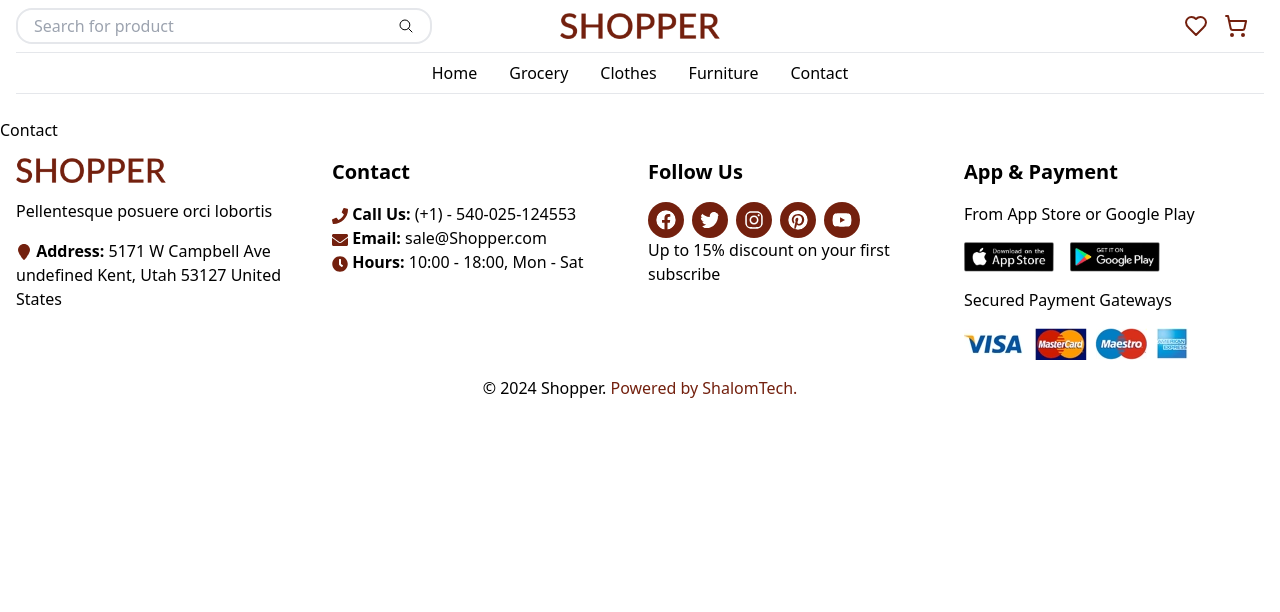
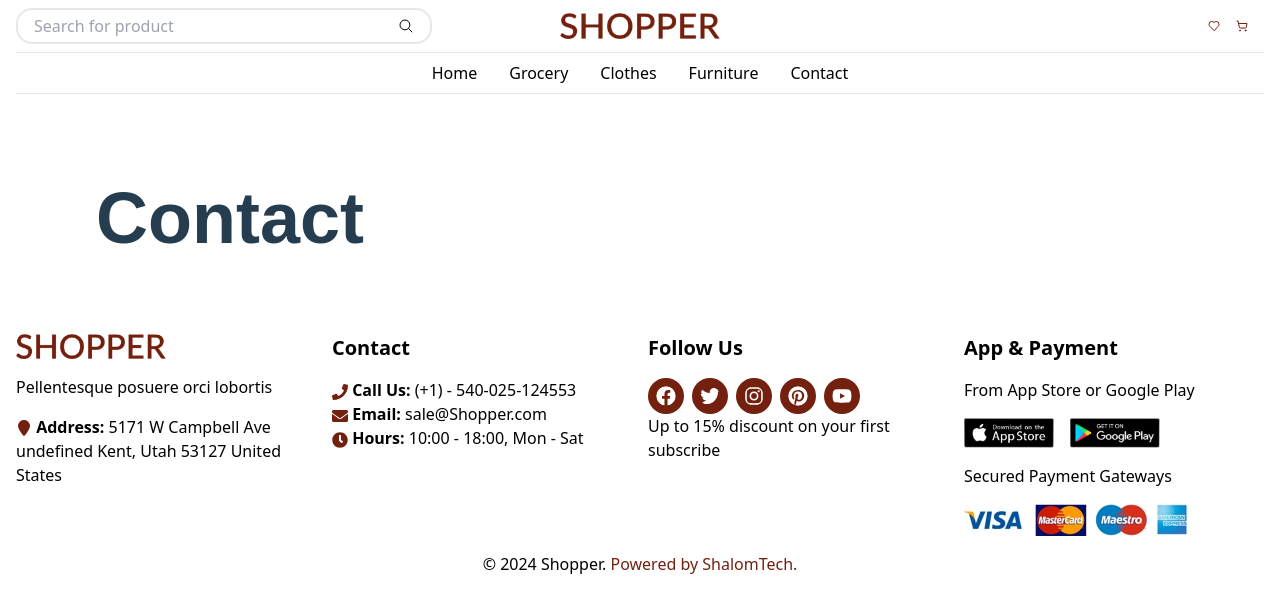
Before and after one commit to shekhargrace14/shopper, a React (Vite) app: page /Contact in a window 1280 px wide. Shown: the top 612 px of the page. Built offline with nearby package versions, Linux system fonts and the light colour scheme.

Commit message:
Hero updated on all pages

```diff
--- a/src/components/Hero.jsx
+++ b/src/components/Hero.jsx
@@ -1,19 +1,31 @@
 import React from 'react'
 import { FaRegPaperPlane } from 'react-icons/fa'
+// import HeroBanner from '.public/assets/bg/bg-img-4.jpg'
+import HeroBanner from '../../public/assets/bg/bg-img-4.jpg'
 
-const Hero = () => {
+const Hero = ({ HeroBanner, title, paragraph, formButton }) => {
   return (
-    <section className="bg-[url('../public/assets/bg/bg-img-4.jpg')]  bg-cover bg-no-repeat bg-bottom md:py-16 py-8  md:px-24 px-4 rounded-2xl mx-4" >
+    // <section className="bg-[url('../public/assets/bg/bg-img-4.jpg')]  bg-cover bg-no-repeat bg-bottom md:py-16 py-8  md:px-24 px-4 rounded-2xl mx-4" >
+
+    <section className={`bg-[url('..${HeroBanner}')]  bg-cover bg-no-repeat bg-bottom md:py-16 py-8  md:px-24 px-4 rounded-2xl mx-4" `}>
       <div className="container mx-auto top h-fit ">
         <div className='row flex'>
           <div className='column sm:w-8/12 w-12/12 '>
-          <h1 className='lg:text-7xl sm:text-6xl sm:mr-0  text-4xl font-primary-font font-bold text-[#253d4e]'>Welcome to Shopper, Your personal Store</h1>
-          <p className='lg:text-4xl text-1xl text-gray-600 py-8 '>Sign Up to get best deals in town</p>
+            <h1 className='lg:text-7xl sm:text-6xl sm:mr-0  text-4xl font-primary-font font-bold text-[#253d4e]'>{title}</h1>
+            {paragraph === null ? " " : (
+              <p className='lg:text-4xl text-1xl text-gray-600 py-8 '>{paragraph}</p>
+            )
+            }
+            {formButton === null ? " " :
+              (
+
                 <form className='flex justify-between items-center pl-6 bg-white rounded-full sm:w-[70%] md:mt-16'>
                   <FaRegPaperPlane className='text-gray-400 w-[10%]' />
                   <input className='md:py-5  pl-4 py-4 w-[80%] rounded-full' type='text' placeholder='Email address ' />
-            <button className='md:py-5 md:px-12 px-4 py-4 rounded-full bg-primary-color text-white hover:bg-primary-color-dark transition linear delay-150'>Subscribe</button>
+                  <button className='md:py-5 md:px-12 px-4 py-4 rounded-full bg-primary-color text-white hover:bg-primary-color-dark transition linear delay-150'>{formButton}</button>
                 </form>
+              )
+            }
           </div>
           <div className='column'>
 
@@ -23,6 +35,7 @@ const Hero = () => {
       </div>
       <div className='row bottom '></div>
     </section>
+    // </section>
   )
 }
 
--- a/src/components/Navbar.jsx
+++ b/src/components/Navbar.jsx
@@ -63,7 +63,7 @@ const Navbar = () => {
             {
               iconMenu.map((item, index) => (
                 <Link key={index} to={item.path}>
-                  <li className="flex items-center gap-2 text-primary-color text-2xl relative">
+                  <li className=" text-xs  items-center gap-2 text-primary-color text-2xl relative">
                     {item.icon} {item.pageName} {item.value ? (<span className="text-xs flex items-center justify-center text-white text-center w-5 h-5 rounded-full leading-none bg-primary-color absolute top-[-4px] right-[-12px]"> {item.value}</span>) : null}
                   </li>
                 </Link>
--- a/src/pages/Clothes.jsx
+++ b/src/pages/Clothes.jsx
@@ -1,11 +1,16 @@
 import React, { useContext } from 'react'
 import { ProductContext } from '../context/productContext'
 import { Link } from 'react-router-dom'
+import Hero from "../components/Hero"
+import HeroBanner from '../../public/assets/bg/bg-img-4.jpg'
+
 
 const Clothes = () => {
   const { state: { products } } = useContext(ProductContext)
   // console.log(products)
   return (
+    <>
+    <Hero HeroBanner={HeroBanner} title={"Cloths"} paragraph={null} formButton={null}/>
     <section className='lg:container lg:mx-auto py-8 px-4'>
       <div className='row mb-8'>
         <div className='column'>
@@ -32,6 +37,8 @@ const Clothes = () => {
         }
       </div>
     </section>
+    </>
+
   )
 }
 
--- a/src/pages/Contact.jsx
+++ b/src/pages/Contact.jsx
@@ -1,8 +1,13 @@
 import React from 'react'
+import HeroBanner from '../../public/assets/bg/bg-img-4.jpg'
+import Hero from '../components/Hero'
 
 const Contact = () => {
   return (
-    <div>Contact</div>
+    <div>
+      <Hero HeroBanner={HeroBanner} title={"Contact"} paragraph={null} formButton={null} />
+    </div>
+
   )
 }
 
--- a/src/pages/Furniture.jsx
+++ b/src/pages/Furniture.jsx
@@ -1,11 +1,16 @@
 import React, { useContext } from 'react'
 import { ProductContext } from '../context/productContext'
 import { Link } from 'react-router-dom'
+import HeroBanner from '../../public/assets/bg/bg-img-4.jpg'
+import Hero from '../components/Hero'
 
 const Furniture = () => {
   const { state: { products } } = useContext(ProductContext)
   // console.log(products)
   return (
+    <>
+    <Hero HeroBanner={HeroBanner} title={"Furniture"} paragraph={null} formButton={null} />
+
     <section className='lg:container lg:mx-auto py-8 px-4'>
       <div className='row mb-8'>
         <div className='column'>
@@ -32,6 +37,8 @@ const Furniture = () => {
         }
       </div>
     </section>
+    </>
+
   )
 }
 
--- a/src/pages/Grocery.jsx
+++ b/src/pages/Grocery.jsx
@@ -1,11 +1,16 @@
 import React, { useContext } from 'react'
 import { ProductContext } from '../context/productContext'
 import { Link } from 'react-router-dom'
+import Hero from '../components/Hero'
+import HeroBanner from '../../public/assets/bg/bg-img-4.jpg'
+
 
 const Grocery = () => {
   const { state: { products } } = useContext(ProductContext)
   // console.log(products)
   return (
+    <>
+      <Hero HeroBanner={HeroBanner} title={"Grocery"} paragraph={null} formButton={null} />
       <section className='lg:container lg:mx-auto py-8 px-4'>
         <div className='row mb-8'>
           <div className='column'>
@@ -32,6 +37,8 @@ const Grocery = () => {
           }
         </div>
       </section>
+    </>
+
   )
 }
 
--- a/src/pages/Home.jsx
+++ b/src/pages/Home.jsx
@@ -7,6 +7,8 @@ import Usps from '../components/Usps';
 import Hero from "../components/Hero";
 import PODS from "../components/PODS";
 // import { useProductContext } from "../context/productContext";
+import HeroBanner from '../../public/assets/bg/bg-img-4.jpg'
+
 
 
 // import image1 from "../assets/slider-1-1.webp";
@@ -19,7 +21,8 @@ const Home = () => {
       {/* {myName} */}
 
 
-      <Hero/>
+      <Hero HeroBanner={HeroBanner} title={"Welcome to Shopper, Your personal Store"} paragraph={"Sign Up to get best deals in town"} formButton={"submit"}/>
+
       <FeatureProducts />
 
       <PopularProduct/>
```
Also changed, not shown: 1 other file (tests, documents, lock files or other folders). Lines whose indentation alone changed are shown as unchanged.
